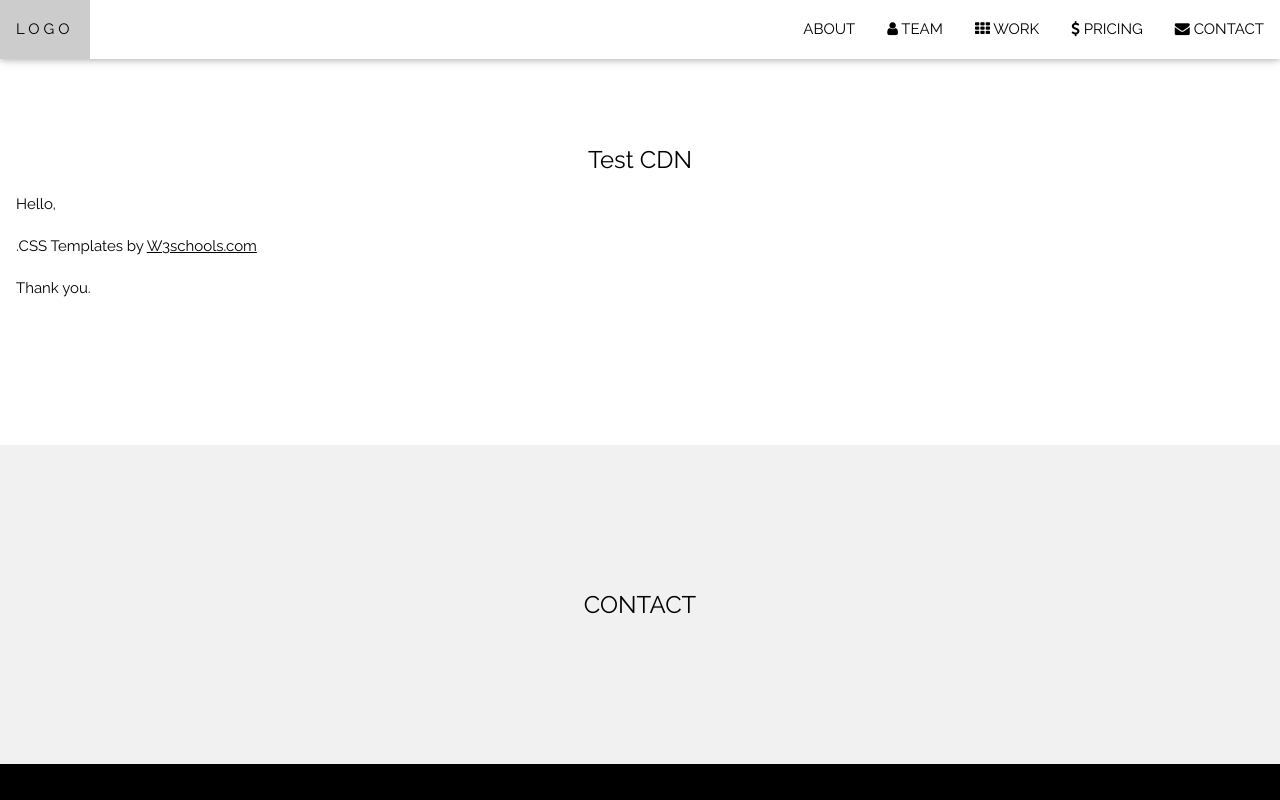
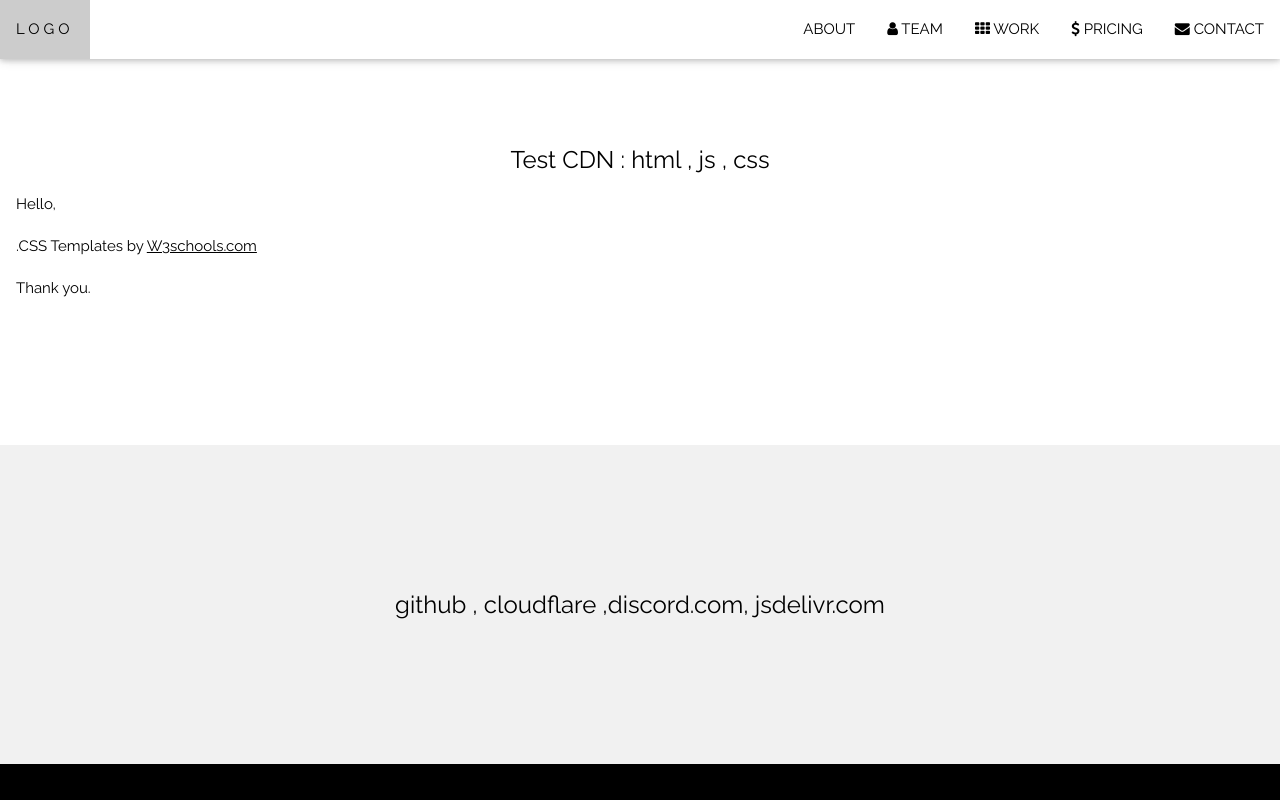
Before and after one commit to Cyber80/cdn, a plain HTML site: page index.html in a window 1280 px wide. Shown: the top 800 px of the page. Drawn offline with nearby package versions, Linux system fonts and the light colour scheme.

Commit message:
Update index.html

```diff
--- a/index.html
+++ b/index.html
@@ -66,7 +66,7 @@ body, html {
 
 <!-- About Section -->
 <div class="w3-container" style="padding:128px 16px" id="about">
-  <h3 class="w3-center">Test CDN</h3>
+  <h3 class="w3-center">Test CDN : html , js , css</h3>
   <div>
   Hello,
   <p>
@@ -79,7 +79,7 @@ body, html {
 
 <!-- Contact Section -->
 <div class="w3-container w3-light-grey" style="padding:128px 16px" id="contact">
-  <h3 class="w3-center">CONTACT</h3>
+  <h3 class="w3-center">github , cloudflare ,discord.com, jsdelivr.com </h3>
 </div>
 
 <!-- Footer -->
```
